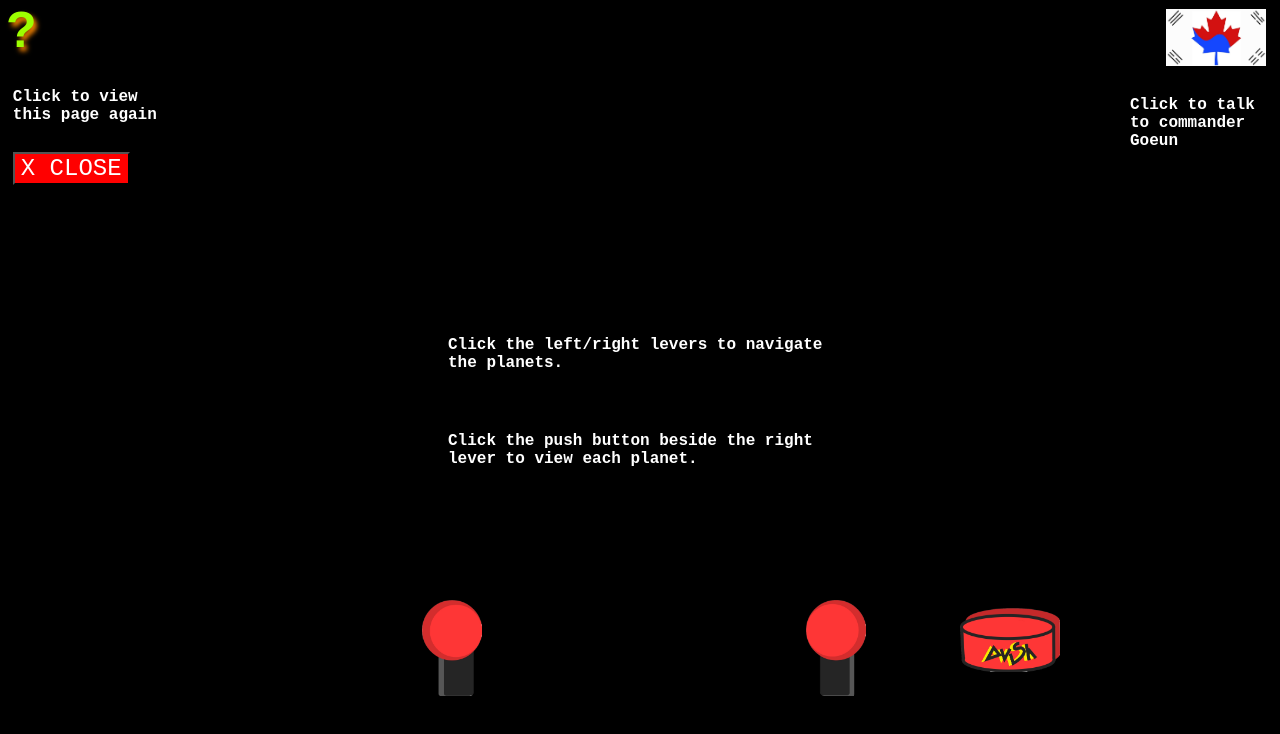
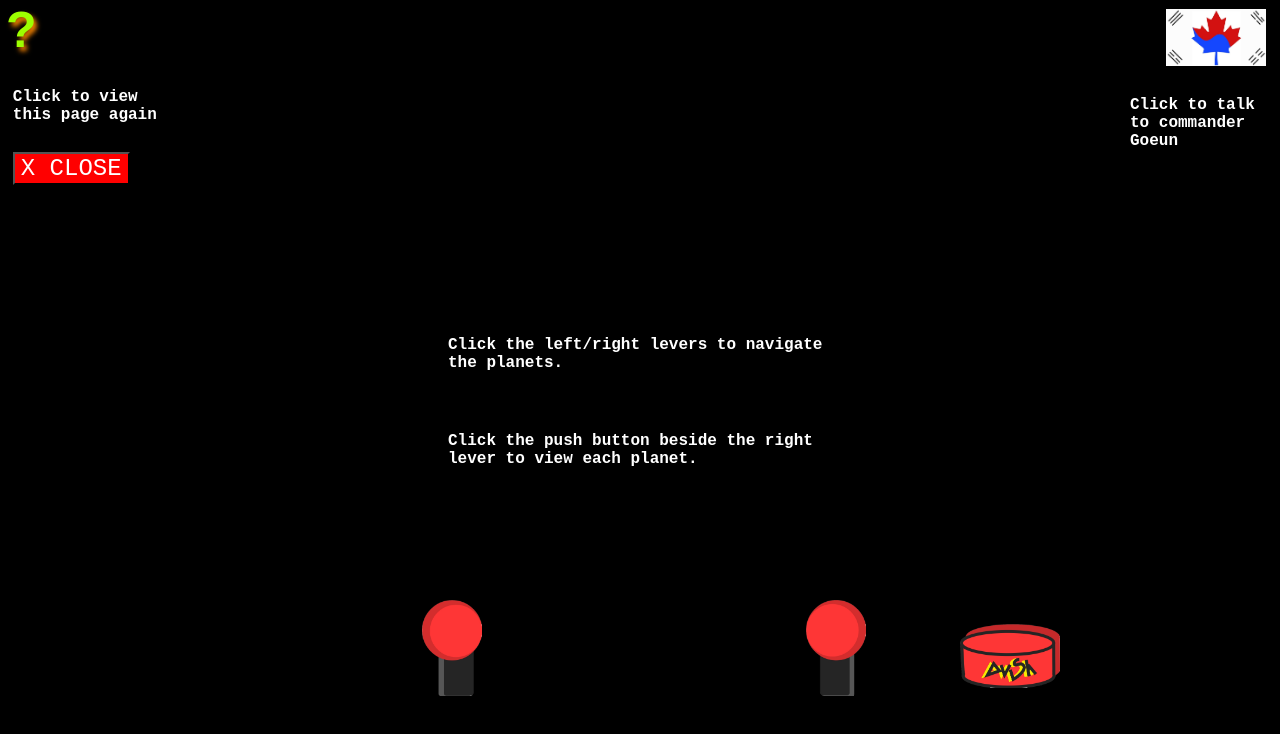
Before and after one commit to goeunj/goeunj.github.io, a plain HTML site: page index.html in a window 1280 px wide. Drawn offline with nearby package versions, Linux system fonts and the light colour scheme.

Commit message:
Update main.css

```diff
--- a/main.css
+++ b/main.css
@@ -193,7 +193,7 @@ p{
 
   position: fixed;
   left: 75%;
-  top: 76%;
+  top: 78%;
   z-index: -2;
 
   pointer-events: none;
```
